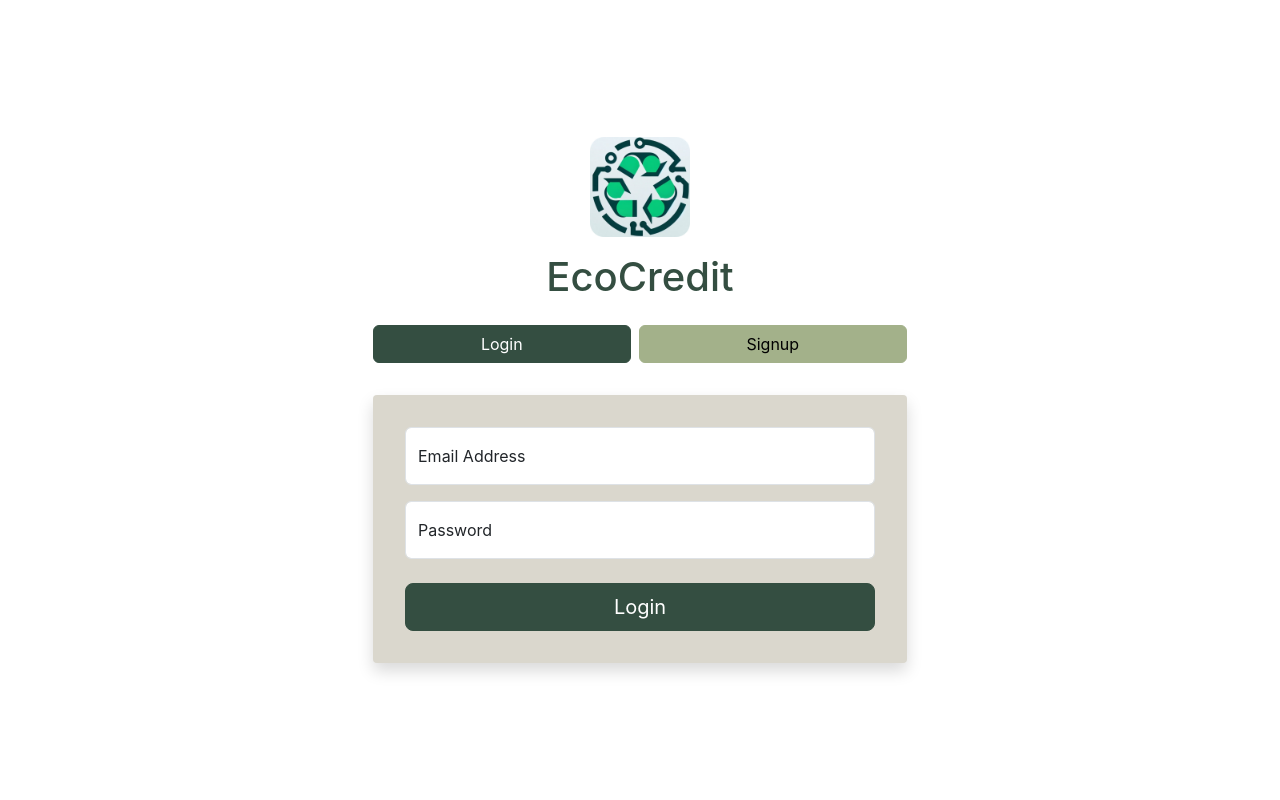
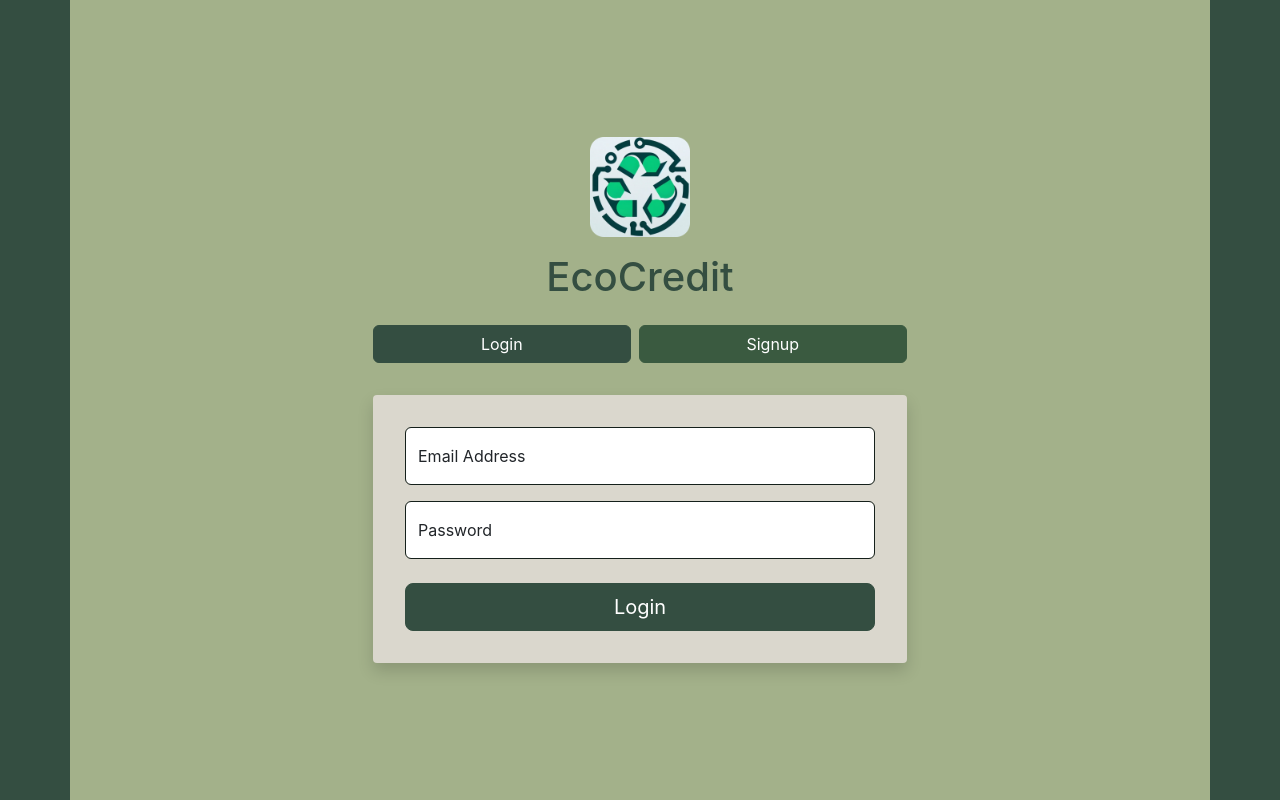
Before and after one commit to TheAvadh/EcoCredit, a React (Create React App) app in the folder frontend/ecocredit/: page /login-signup in a window 1280 px wide. Built offline with nearby package versions, Linux system fonts and the light colour scheme.

Commit message:
improve login-signup page style

```diff
--- a/frontend/ecocredit/src/custom.scss
+++ b/frontend/ecocredit/src/custom.scss
@@ -1,13 +1,26 @@
-@import '~bootstrap/scss/functions';
-@import '~bootstrap/scss/variables';
+@import "~bootstrap/scss/functions";
+@import "~bootstrap/scss/variables";
 
-$theme-colors: map-merge($theme-colors, (
-    'ec-dark-green': #344E41,
-    'ec-medium-green': #3A5A40,
-    'ec-green': #588157,
-    'ec-light-green': #A3B18A,
-    'ec-grey': #DAD7CD
-));
+$theme-colors: map-merge(
+  $theme-colors,
+  (
+    "ec-dark-green": #344e41,
+    "ec-medium-green": #3a5a40,
+    "ec-green": #588157,
+    "ec-light-green": #a3b18a,
+    "ec-grey": #dad7cd,
+  )
+);
 
-@import '~bootstrap/scss/mixins';
-@import '~bootstrap/scss/bootstrap';
+@import "~bootstrap/scss/mixins";
+@import "~bootstrap/scss/bootstrap";
+
+.form-control,
+.form-select {
+  border-color: darken(map-get($theme-colors, "ec-dark-green"), 15%);
+
+  &:focus {
+    border-color: darken(map-get($theme-colors, "ec-dark-green"), 25%);
+    box-shadow: 0 0 0 0.2rem rgba(map-get($theme-colors, "ec-dark-green"), 0.25);
+  }
+}
--- a/frontend/ecocredit/src/pages/LoginSignup/LoginSignup.css
+++ b/frontend/ecocredit/src/pages/LoginSignup/LoginSignup.css
@@ -1,3 +1,7 @@
+#root {
+  background-color: #344e41;
+}
+
 .tabs-container {
   display: flex;
   justify-content: space-between;
--- a/frontend/ecocredit/src/pages/LoginSignup/LoginSignup.js
+++ b/frontend/ecocredit/src/pages/LoginSignup/LoginSignup.js
@@ -12,7 +12,7 @@ const LoginSignup = () => {
   const [activeView, setActiveView] = useState("login");
 
   return (
-    <Container className="d-flex vh-100 justify-content-center align-items-center">
+    <Container className="d-flex vh-100 justify-content-center align-items-center bg-ec-light-green">
       <Row className="w-100">
         <Col lg={6} className="mx-auto">
           <div className="mb-4 text-center">
@@ -22,7 +22,7 @@ const LoginSignup = () => {
           <div className="tabs-container">
             <Button
               variant={
-                activeView === "login" ? "ec-dark-green" : "ec-light-green"
+                activeView === "login" ? "ec-dark-green" : "ec-medium-green"
               }
               onClick={() => setActiveView("login")}
               className="tab-button"
@@ -31,7 +31,7 @@ const LoginSignup = () => {
             </Button>
             <Button
               variant={
-                activeView === "signup" ? "ec-dark-green" : "ec-light-green"
+                activeView === "signup" ? "ec-dark-green" : "ec-medium-green"
               }
               onClick={() => setActiveView("signup")}
               className="tab-button"
```
